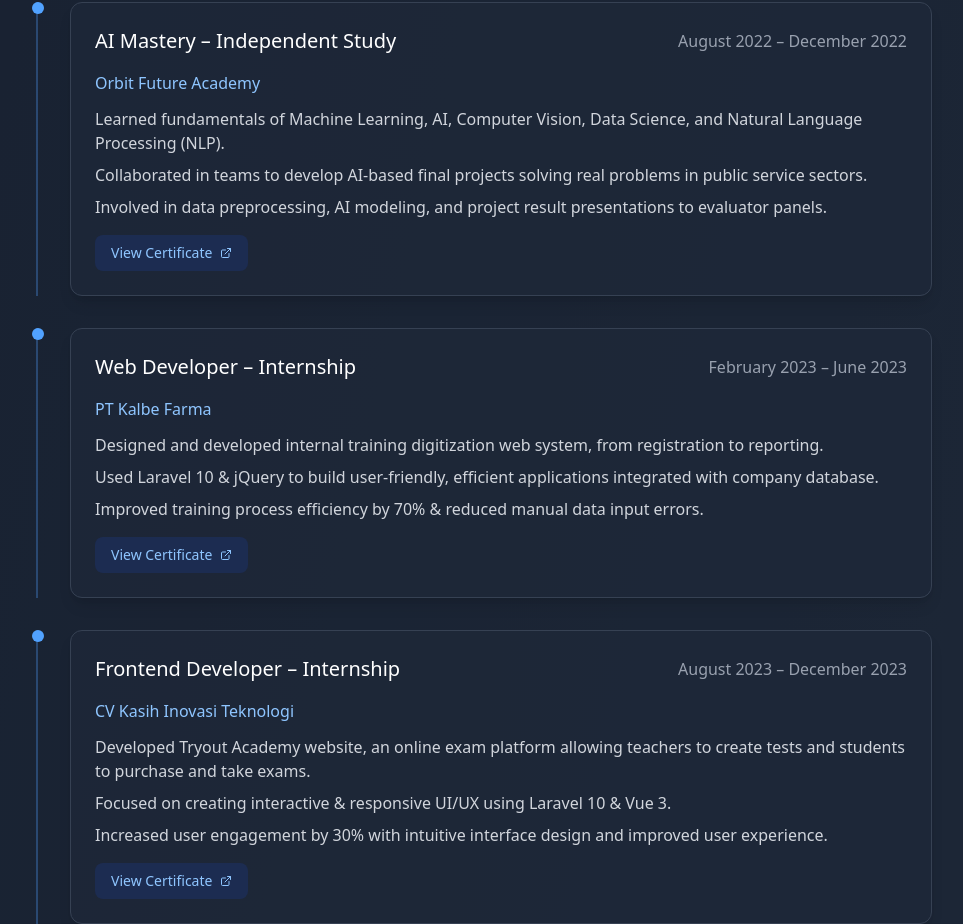
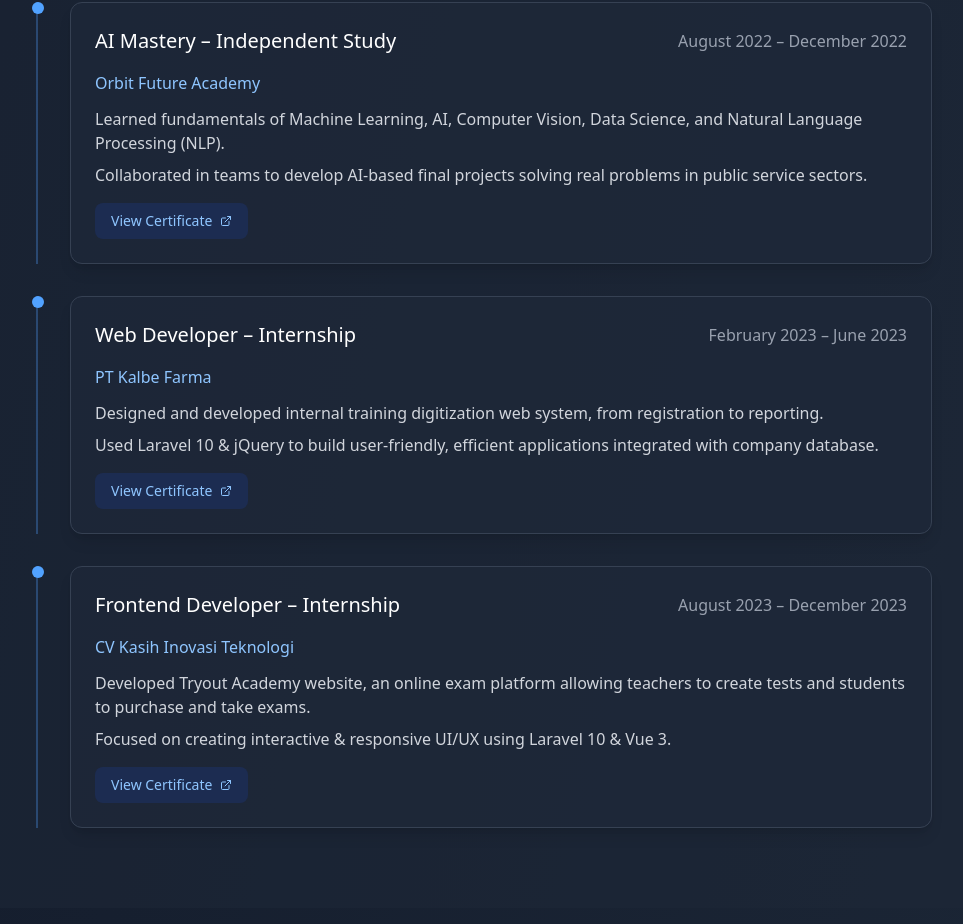
Before and after one commit to Wintec-Yuda/portfolio-yuda, a Next.js app: page / in a window 1280 px wide. Shown: the part 2694-3618 px from the top of the page, without its empty margins (156-1119 px from the left). Built offline with nearby package versions, Linux system fonts and the light colour scheme.

Commit message:
edit points intern

```diff
--- a/src/app/page.jsx
+++ b/src/app/page.jsx
@@ -49,7 +49,6 @@
         points: [
           'Learned fundamentals of Machine Learning, AI, Computer Vision, Data Science, and Natural Language Processing (NLP).',
           'Collaborated in teams to develop AI-based final projects solving real problems in public service sectors.',
-          'Involved in data preprocessing, AI modeling, and project result presentations to evaluator panels.'
         ],
         certificate: '/certificates/ai-mastery.jpeg'
       },
@@ -60,7 +59,6 @@
         points: [
           'Designed and developed internal training digitization web system, from registration to reporting.',
           'Used Laravel 10 & jQuery to build user-friendly, efficient applications integrated with company database.',
-          'Improved training process efficiency by 70% & reduced manual data input errors.'
         ],
         certificate: '/certificates/kalbe.jpeg'
       },
@@ -71,7 +69,6 @@
         points: [
           'Developed Tryout Academy website, an online exam platform allowing teachers to create tests and students to purchase and take exams.',
           'Focused on creating interactive & responsive UI/UX using Laravel 10 & Vue 3.',
-          'Increased user engagement by 30% with intuitive interface design and improved user experience.'
         ],
         certificate: '/certificates/kasih-inovasi.jpeg'
       }
@@ -163,7 +160,6 @@
         points: [
           'Mempelajari dasar Machine Learning, AI, Computer Vision, Data Science, dan Natural Language Processing (NLP).',
           'Berkolaborasi dalam tim untuk mengembangkan proyek akhir berbasis AI yang memecahkan masalah nyata di sektor layanan publik.',
-          'Terlibat dalam data preprocessing, pemodelan AI, serta presentasi hasil proyek ke panel evaluator.'
         ],
         certificate: '/certificates/ai-mastery.jpeg'
       },
@@ -174,7 +170,6 @@
         points: [
           'Merancang dan mengembangkan sistem web digitalisasi pelatihan internal, dari registrasi hingga pelaporan hasil.',
           'Menggunakan Laravel 10 & jQuery untuk membangun aplikasi yang user-friendly, efisien, dan terintegrasi dengan database perusahaan.',
-          'Meningkatkan efisiensi proses pelatihan hingga 70% & mengurangi kesalahan input data manual.'
         ],
         certificate: '/certificates/kalbe.jpeg'
       },
@@ -185,7 +180,6 @@
         points: [
           'Mengembangkan website Tryout Academy, platform ujian online yang memungkinkan guru membuat soal ujian & siswa membeli serta mengerjakan ujian.',
           'Berfokus pada pembuatan UI/UX interaktif & responsif menggunakan Laravel 10 & Vue 3.',
-          'Berhasil meningkatkan user engagement hingga 30% dengan desain antarmuka yang intuitif & pengalaman pengguna yang lebih baik.'
         ],
         certificate: '/certificates/kasih-inovasi.jpeg'
       }
```
